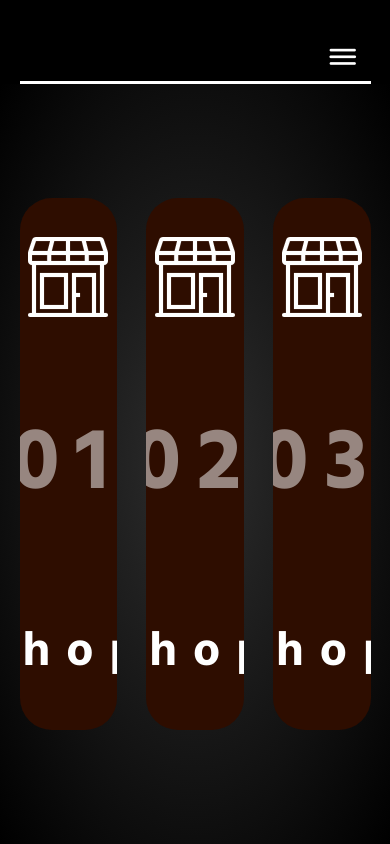
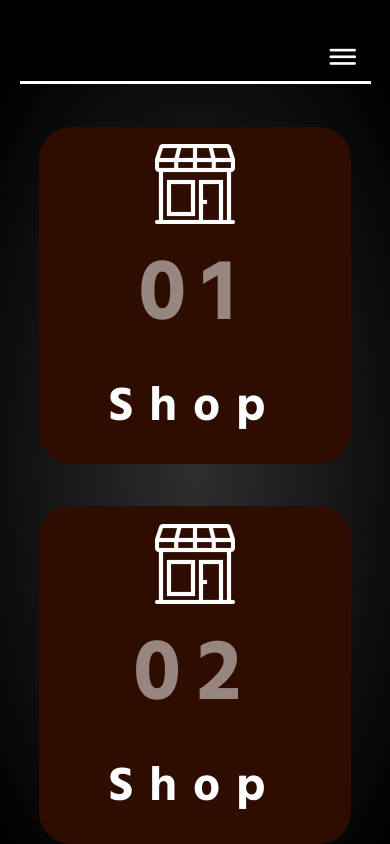
Before and after one commit to nataniel-sawadogo/pet-shop, a Vue app: page /services in a window 390 px wide. Built offline with nearby package versions, Linux system fonts and the light colour scheme.

Commit message:
Finished phone responsiveness

```diff
--- a/src/views/ContactView.vue
+++ b/src/views/ContactView.vue
@@ -218,4 +218,25 @@ const more = ref(false)
         gap: 5px;
     }
 
+    @media(max-width: 431px){
+        #info{
+            display: none;
+        }
+
+        .form{
+            width: 90vw;
+            padding: 0 3vw;
+            backdrop-filter: blur(5px);
+        }
+
+        button{
+            width: 40vw;
+        }
+
+        .contain-contact{
+            background-size: cover;
+            background-position: 80%;
+        }
+    }
+
 </style>
--- a/src/views/ServicesView.vue
+++ b/src/views/ServicesView.vue
@@ -84,4 +84,20 @@
     .card:hover::after{
         height: 100%;
     }
+
+    @media (max-width: 431px){
+        .container-s{
+            flex-wrap: wrap;
+            overflow-y: scroll;
+            justify-content: center;
+            gap: 5vh;
+            padding: 5vh 0;
+        }
+
+        .card{
+            width: 80vw;
+            height: 50%;
+            padding: 2vh 0;
+        }
+    }
 </style>
```
